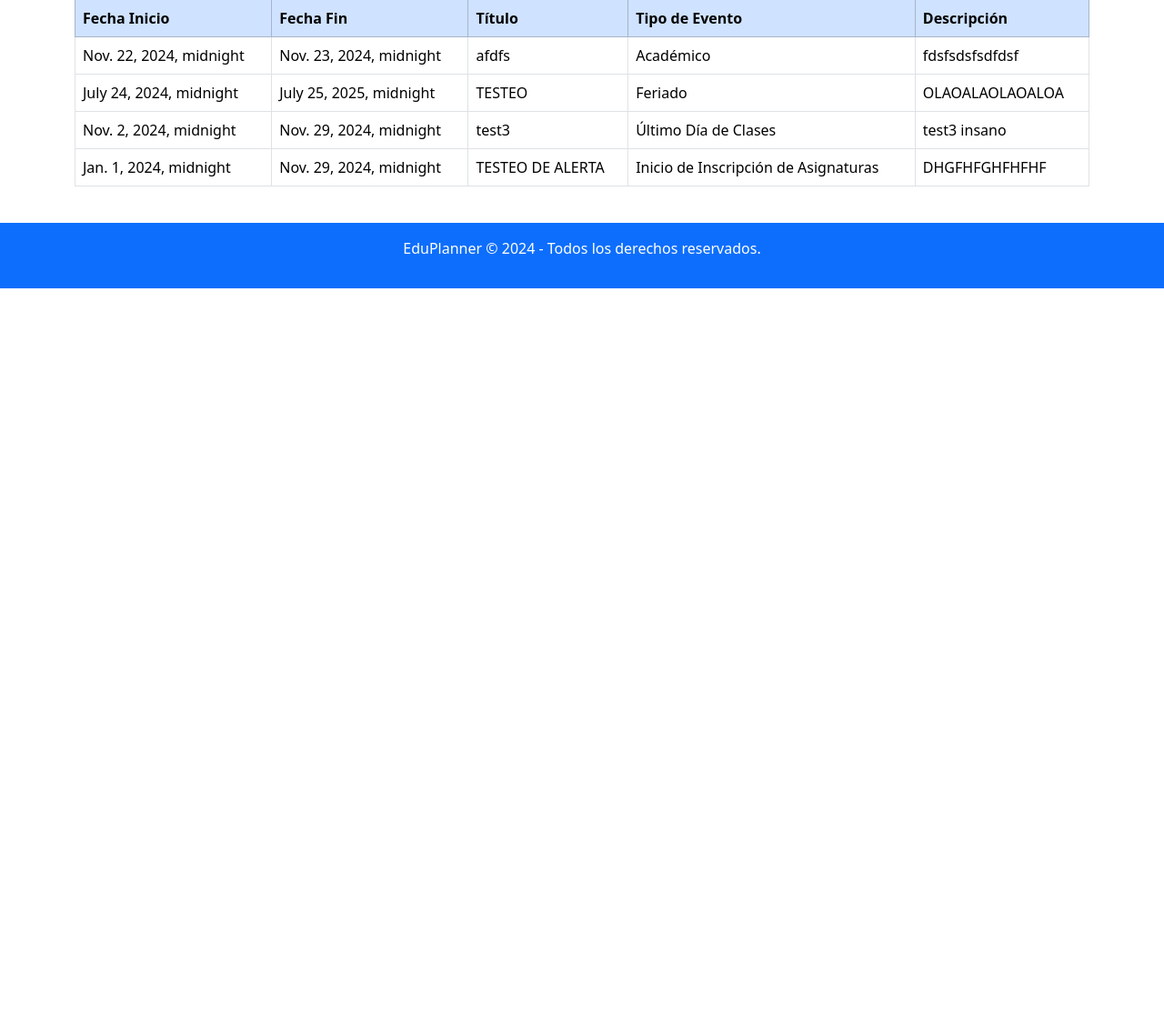
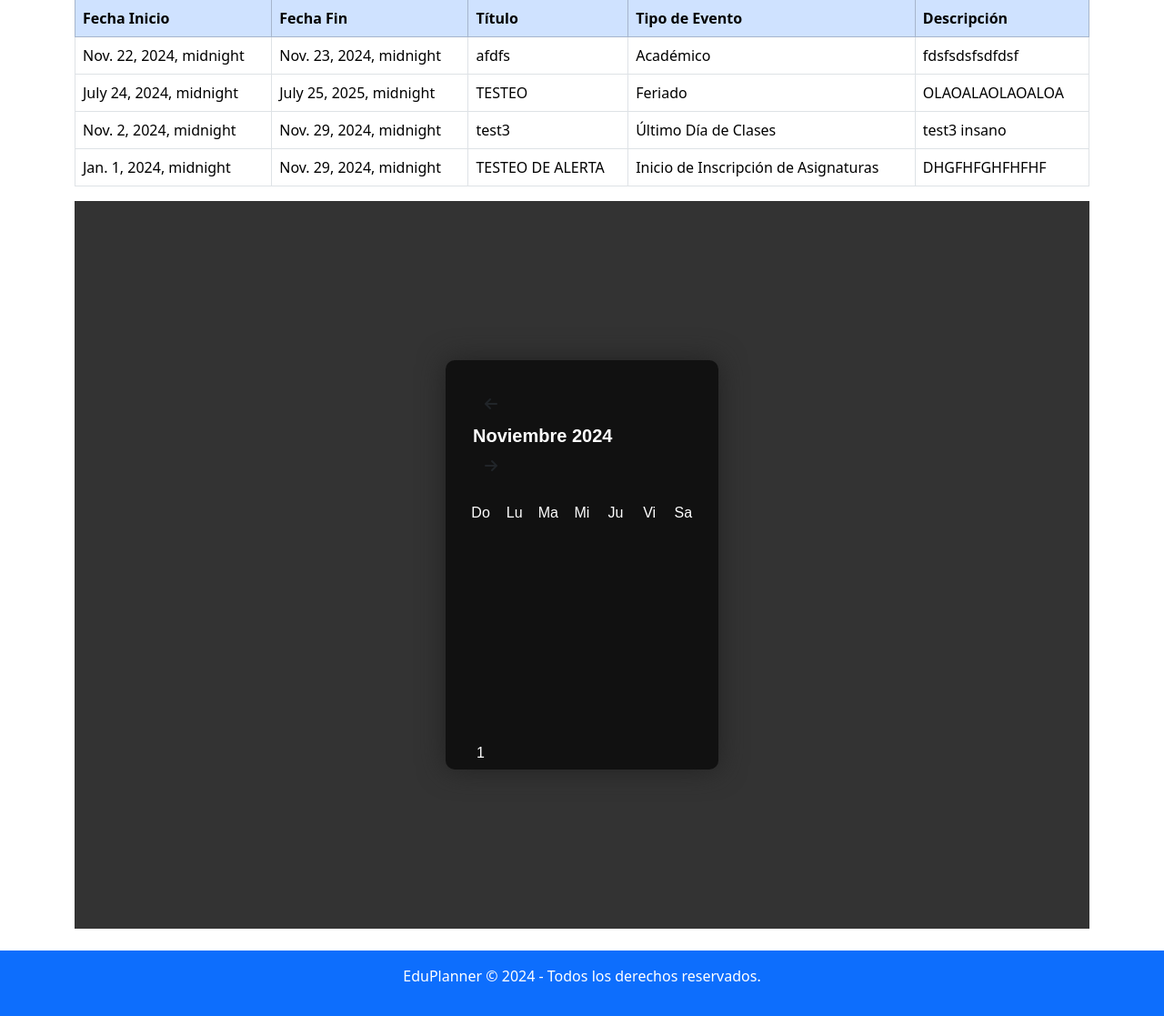
Before and after one commit to iari4as/CER3-ALVAREZBASTIAN_ARIASISAAC, a Django app: page / in a window 1280 px wide. Shown: the part 388-1505 px from the top of the page at 91% size. Before the commit the page ends 705 px from the top, so only its background shows below. Run offline with Django 5.2, Linux system fonts and the light colour scheme; data comes from the database, SQL or seed files in the repository; data that the repository does not hold is empty.

Commit message:
test calendario

```diff
--- /dev/null
+++ b/core/static/core/css/Calendario.css
@@ -0,0 +1,54 @@
+.alo{
+    font-family: Arial, sans-serif;
+    display: grid;
+    place-items: center;
+    height: 100vh;
+    margin: 0;
+    background-color: #333333;
+}
+.calendar{
+    background-color: #111111;
+    border-radius: 10px;
+    box-shadow: 0 0 30px #222222;
+    overflow: hidden;
+    width: 300px;
+    color: white;
+    padding: 20px;
+}
+.header{
+    display: felx;
+    justify-content: space-between;
+    align-items: center;
+    padding: 10px;
+}
+.btn{
+    cursor:pointer;
+}
+#month-year{
+    font-weight: bold;
+    font-size: 20px;
+}
+.weekdays{
+    display: flex;
+    flex-wrap: wrap;
+}
+.days{
+    height: 240px;
+}
+.weekdays div, .days div{
+    width: 14.28%;
+    text-align: center;
+    padding: 10px 0;
+    border-radius: 5px;
+}
+.days div:hover{
+    background-color: white;
+    color: orangered;
+}
+.days .today{
+    background-color: orangered;
+    color: white;
+}
+.days .fade{
+    color: #555;
+}
--- /dev/null
+++ b/core/static/core/js/Calendario.js
@@ -0,0 +1,79 @@
+
+
+document.addEventListener('DOMContentLoaded', function () {
+    const monthYear = document.getElementById('month-year');
+    const daysContainer = document.getElementById('days');
+    const prevButton = document.getElementById('prev');
+    const nextButton = document.getElementById('next');
+
+
+    const months = [
+        'Enero', 'Febrero', 'Marzo', 'Abril', 'Mayo', 'Junio',
+        'Julio', 'Agosto', 'Septiembre', 'Octubre', 'Noviembre', 'Diciembre'
+    ];
+
+
+    let currentDate = new Date();
+    let today = new Date();
+
+
+    function renderCalendar(date) {
+        const year = date.getFullYear();
+        const month = date.getMonth();
+        const firstDay = new Date(year, month, 1).getDay();
+        const lastDay = new Date(year, month + 1, 0).getDate();
+
+
+        monthYear.textContent = `${months[month]} ${year}`;
+        daysContainer.innerHTML = '';
+
+
+        // Previous month's dates
+        const prevMonthLastDay = new Date(year, month, 0).getDate();
+        for (let i = firstDay; i > 0; i--) {
+            const dayDiv = document.createElement('div');
+            dayDiv.textContent = prevMonthLastDay - i + 1;
+            dayDiv.classList.add('fade');
+            daysContainer.appendChild(dayDiv);
+        }
+
+
+        // Current month's dates
+        for (let i = 1; i <= lastDay; i++) {
+            const dayDiv = document.createElement('div');
+            dayDiv.textContent = i;
+            if (i === today.getDate() && month === today.getMonth() && year === today.getFullYear()) {
+                dayDiv.classList.add('today');
+            }
+            daysContainer.appendChild(dayDiv);
+        }
+
+
+        // Next month's dates
+        const nextMonthStartDay = 7 - new Date(year, month + 1, 0).getDay() - 1;
+        for (let i = 1; i <= nextMonthStartDay; i++) {
+            const dayDiv = document.createElement('div');
+            dayDiv.textContent = i;
+            dayDiv.classList.add('fade');
+            daysContainer.appendChild(dayDiv);
+        }
+
+
+
+    }
+
+
+    prevButton.addEventListener('click', function () {
+        currentDate.setMonth(currentDate.getMonth() - 1);
+        renderCalendar(currentDate);
+    });
+
+
+    nextButton.addEventListener('click', function () {
+        currentDate.setMonth(currentDate.getMonth() + 1);
+        renderCalendar(currentDate);
+    });
+
+
+    renderCalendar(currentDate);
+});
--- a/core/templates/core/base.html
+++ b/core/templates/core/base.html
@@ -4,7 +4,12 @@
     <meta charset="UTF-8">
     <meta name="viewport" content="width=device-width, initial-scale=1.0">
     <title>EduPlanner</title>
+
+
+    <link rel="stylesheet" href="static\core\css\Calendario.css">
     <link rel="stylesheet" href="https://cdn.jsdelivr.net/npm/bootstrap@5.3.2/dist/css/bootstrap.min.css">
+
+    <link rel="stylesheet" href="https://cdnjs.cloudflare.com/ajax/libs/font-awesome/6.7.1/css/all.min.css" integrity="sha512-5Hs3dF2AEPkpNAR7UiOHba+lRSJNeM2ECkwxUIxC1Q/FLycGTbNapWXB4tP889k5T5Ju8fs4b1P5z/iB4nMfSQ==" crossorigin="anonymous" referrerpolicy="no-referrer" />
 </head>
 <body>
     <!-- Navbar -->
@@ -59,6 +64,8 @@
         <p>EduPlanner © 2024 - Todos los derechos reservados.</p>
     </footer>
 
+
     <script src="https://cdn.jsdelivr.net/npm/bootstrap@5.3.2/dist/js/bootstrap.bundle.min.js"></script>
+    <script src="static/core/js/Calendario.js"></script>
 </body>
 </html>
--- a/core/templates/core/index.html
+++ b/core/templates/core/index.html
@@ -1,4 +1,5 @@
 {% extends "core/base.html" %}
+
 
 {% block content %}
     <h1>Calendario Académico</h1>
@@ -68,4 +69,25 @@
             </tbody>
         </table>
     </div>
+
+    <!--CALENDARIO-->
+    <div class="alo">
+        <div class="calendar">
+            <div class="header">
+                <div id="prev" class="btn"><i class="fa-solid fa-arrow-left"></i></div>
+                <div id="month-year"></div>
+                <div id="next" class="btn"><i class="fa-solid fa-arrow-right"></i></div>
+            </div>
+            <div class="weekdays">
+                <div>Do</div>
+                <div>Lu</div>
+                <div>Ma</div>
+                <div>Mi</div>
+                <div>Ju</div>
+                <div>Vi</div>
+                <div>Sa</div>
+            </div>
+            <div class="days" id="days"></div>
+        </div>
+    </div>
 {% endblock %}
```
Also changed, not shown: core/templates/core/testeocalendario.html (added, +32 -0 lines).
